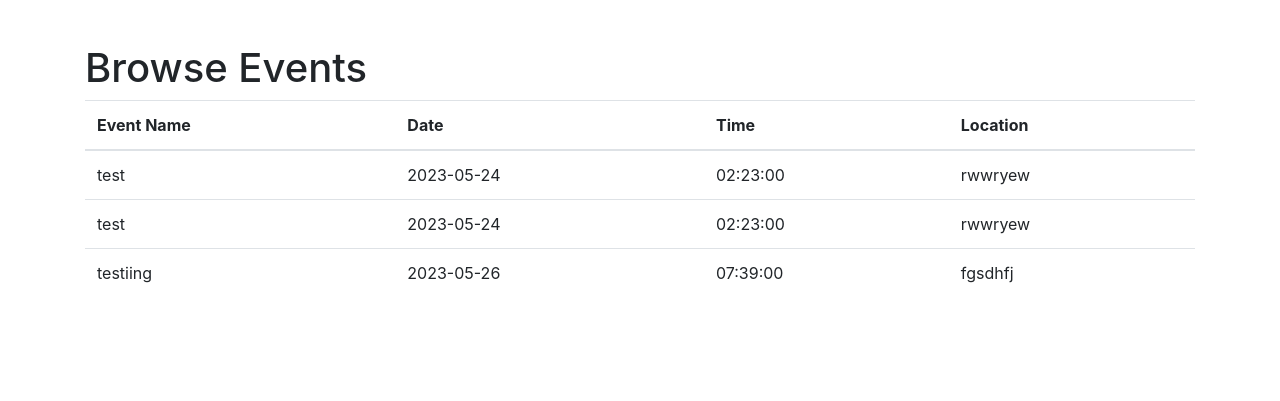
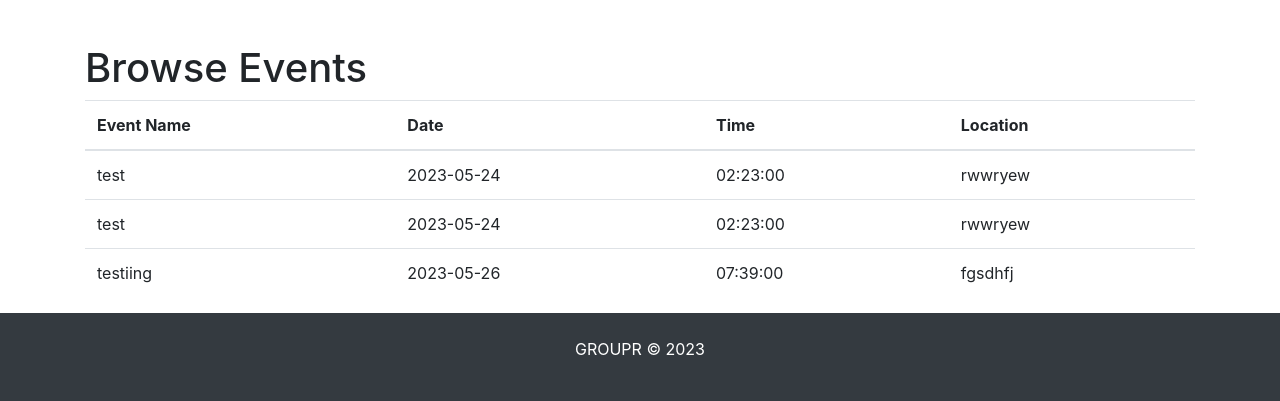
Before and after one commit to Yaj-t/EventWebsite, a PHP site: page / in a window 1280 px wide. Shown: the part 842-1243 px from the top of the page. Before the commit the page ends 1125 px from the top, so only its background shows below. Run offline with PHP 8.4, Linux system fonts and the light colour scheme; data comes from the database, SQL or seed files in the repository.

Commit message:
cleaning up

```diff
--- a/browse.php
+++ b/browse.php
@@ -11,19 +11,16 @@
         <?php
         include'config.php';
 
-        // Check connection
         if ($conn->connect_error) {
             die("Connection failed: " . $conn->connect_error);
         }
 
-        // Retrieve events from the database
         $currentDate = date("Y-m-d");
         $sql = "SELECT * FROM events WHERE date >= '$currentDate' ORDER BY date ASC";
 
         $result = $conn->query($sql);
 
         if ($result->num_rows > 0) {
-            // Display events in a table
             echo '<table class="table">
                     <thead>
                         <tr>
@@ -46,7 +43,6 @@
 
             echo '</tbody></table>';
         } else {
-            // No events found
             echo 'No events found.';
         }
 
--- a/createEvent.php
+++ b/createEvent.php
@@ -11,19 +11,15 @@
 
     include 'config.php';
 
-    // Check connection
     if ($conn->connect_error) {
         die("Connection failed: " . $conn->connect_error);
     }
 
-    // Prepare and execute the database insertion query
     $sql = "INSERT INTO events (user_id, title, description, date, time, location) VALUES ('$host', '$eventName', '$eventDescription', '$eventDate', '$eventTime', '$eventLocation')";
 
     if ($conn->query($sql) === TRUE) {
-        // Event created successfully
         $_SESSION['message'] = "Event created successfully!";
     } else {
-        // Error occurred during event creation
         $_SESSION['error'] = "Error creating event: " . $conn->error;
     }
 
--- a/defaultContent.php
+++ b/defaultContent.php
@@ -1,4 +1,3 @@
-<!-- Hero section -->
 <section class="jumbotron text-center">
     <div class="container">
       <h1 class="display-4">Discover Exciting Events</h1>
@@ -6,9 +5,7 @@
       <a id href="#browse-content" class="btn btn-primary">Browse Events</a>
     </div>
   </section>
-
-  <!-- About Us section -->
-  <section class="container my-5">
+<section class="container my-5">
     <h2 class="text-center mb-4">About Us</h2>
     <div class="row">
       <div class="col-md-6">
--- a/editEvent.php
+++ b/editEvent.php
@@ -8,7 +8,6 @@
                 </button>
             </div>
             <div class="modal-body">
-                <!-- Edit event form -->
                 <form action="updateEvent.php" method="POST">
                     <input type="hidden" name="event_id" value="<?php echo $row["event_id"]; ?>">
                     <div class="form-group">
--- /dev/null
+++ b/footer.html
@@ -0,0 +1,3 @@
+<footer class="bg-dark text-white text-center py-4">
+    <p>GROUPR &copy; 2023</p>
+  </footer>
--- a/index.php
+++ b/index.php
@@ -7,12 +7,10 @@
 <head>
   <meta charset="UTF-8">
   <meta name="viewport" content="width=device-width, initial-scale=1.0">
-  <title>Event Website</title>
-  <!-- Bootstrap CSS -->
+  <title>GROUPR</title>
   <link rel="stylesheet" href="https://stackpath.bootstrapcdn.com/bootstrap/4.5.0/css/bootstrap.min.css">
 </head>
 <body>
-    <!-- Navigation bar -->
   <?php include 'navbar.php'; ?>
 
   <div id="default-content">
@@ -23,7 +21,7 @@
     <?php include 'browse.php'; ?>
   </div>
 
-  <!-- Bootstrap JS -->
+  <?php include'footer.html';?>
   <script src="https://stackpath.bootstrapcdn.com/bootstrap/4.5.0/js/bootstrap.min.js"></script>
 </body>
 </html>
--- a/login.php
+++ b/login.php
@@ -1,18 +1,16 @@
 <?php
 if ($_SERVER["REQUEST_METHOD"] == "POST") {
-    // Retrieve form data
+
     session_start();
     $email = $_POST["email"];
     $password = $_POST["password"];
 
     include 'config.php';
 
-    // Check connection
     if ($conn->connect_error) {
         die("Connection failed: " . $conn->connect_error);
     }
 
-    // Prepare and execute the database retrieval query
     $sql = "SELECT * FROM users WHERE email='$email' AND password='$password'";
     $result = $conn->query($sql);
 
@@ -23,7 +21,6 @@
         header("Location: dashboard.php");
         exit;
     } else {
-        // Invalid credentials, display error message
         echo '<div class="alert alert-danger">Invalid email or password. Please try again.</div>';
     }
 
--- a/logout.php
+++ b/logout.php
@@ -1,13 +1,10 @@
 <?php
 session_start();
 
-// Clear all session variables
 $_SESSION = array();
 
-// Destroy the session
 session_destroy();
 
-// Redirect to the login page or any other desired page
 header("Location: index.php");
 exit();
 ?>
--- a/navbar.php
+++ b/navbar.php
@@ -73,7 +73,6 @@
 
     </div>
   </nav>
-<!-- Modal for Create Event -->
 <div class="modal" id="create-event-modal" tabindex="-1" role="dialog">
     <div class="modal-dialog" role="document">
         <div class="modal-content">
--- a/updateEvent.php
+++ b/updateEvent.php
@@ -1,13 +1,11 @@
 <?php
 session_start();
 
-// Check if user is logged in
 if (!isset($_SESSION["email"])) {
     header("Location: logout.php");
     exit();
 }
 
-// Check if form is submitted
 if ($_SERVER["REQUEST_METHOD"] === "POST") {
 
     $eventId = $_POST["event_id"];
@@ -27,20 +25,16 @@
     $sql = "UPDATE events SET title = '$eventName', description = '$eventDescription', date = '$eventDate', time = '$eventTime', location = '$eventLocation' WHERE event_id = '$eventId'";
 
     if ($conn->query($sql) === TRUE) {
-        // Event updated successfully
         $_SESSION['message'] = 'Event updated successfully.';
     } else {
-        // Error updating event
         $_SESSION['error'] = 'Error updating event: ' . $conn->error;
     }
 
     $conn->close();
 
-    // Redirect back to the my-events page
     header("Location: " . $_SERVER["HTTP_REFERER"]);
     exit();
 } else {
-    // Redirect to the my-events page if accessed directly without form submission
     header("Location: " . $_SERVER["HTTP_REFERER"]);
     exit();
 }
```
Also changed, not shown: dashboard.php (+3 -12 lines), delete-event.php (+1 -16 lines), myEvents.php (+2 -11 lines), signup.php (+1 -11 lines), about.html (deleted).
